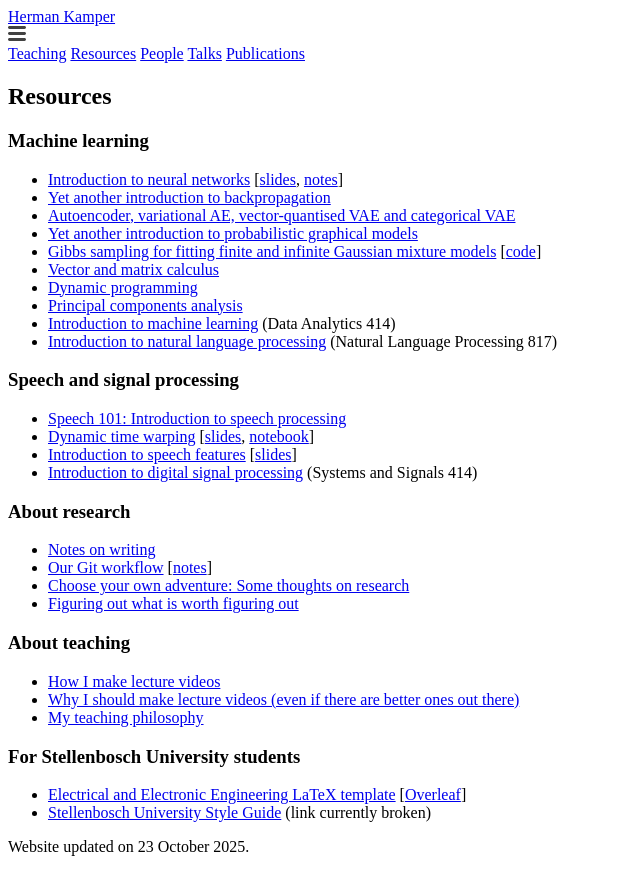
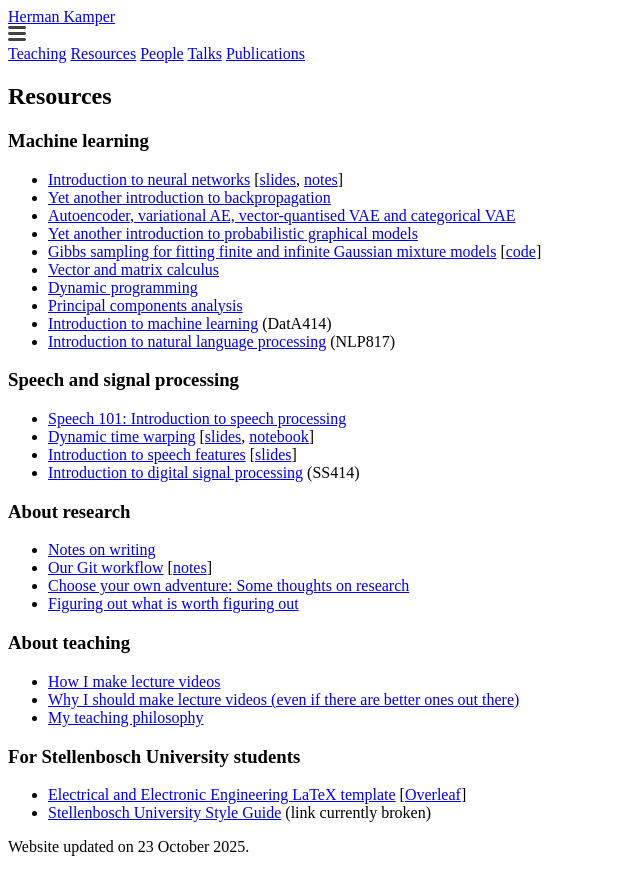
Before and after one commit to kamperh/kamperh.github.io, a Jekyll site: the page built from resources.md, in a window 1280 px wide. Shown: the top 895 px of the page, without its empty margins (0-640 px from the left). Built offline with Jekyll 4.4.1, drawn with Linux system fonts in a browser that asks for light colours; a style sheet for code colours, icons or effects is not loaded.

Commit message:
Update resources.md

```diff
--- a/resources.md
+++ b/resources.md
@@ -26,8 +26,8 @@
 - [Vector and matrix calculus](/notes/kamper_matrixcalculus13.pdf)
 - [Dynamic programming](/notes/kamper_dynamic_programming22.pdf)
 - [Principal components analysis](/notes/kamper_pca23.pdf)
-- [Introduction to machine learning](https://www.kamperh.com/data414/#lecture-notes) (Data Analytics 414)
-- [Introduction to natural language processing](https://www.kamperh.com/nlp817/) (Natural Language Processing 817)
+- [Introduction to machine learning](https://www.kamperh.com/data414/#lecture-notes) (DatA414)
+- [Introduction to natural language processing](https://www.kamperh.com/nlp817/) (NLP817)
 
 
 ### Speech and signal processing
@@ -37,7 +37,7 @@
   [[slides]({{site.url}}/slides/dtw-crop.pdf), [notebook](https://github.com/kamperh/lecture_dtw_notebook/blob/main/dtw.ipynb)]
 - [Introduction to speech features](https://www.youtube.com/playlist?list=PLmZlBIcArwhN8nFJ8VL1jLM2Qe7YCcmAb)
   [[slides]({{site.url}}/slides/speech_features-crop.pdf)]
-- [Introduction to digital signal processing](https://www.kamperh.com/ss414/) (Systems and Signals 414)
+- [Introduction to digital signal processing](https://www.kamperh.com/ss414/) (SS414)
 
 
 ### About research
```
